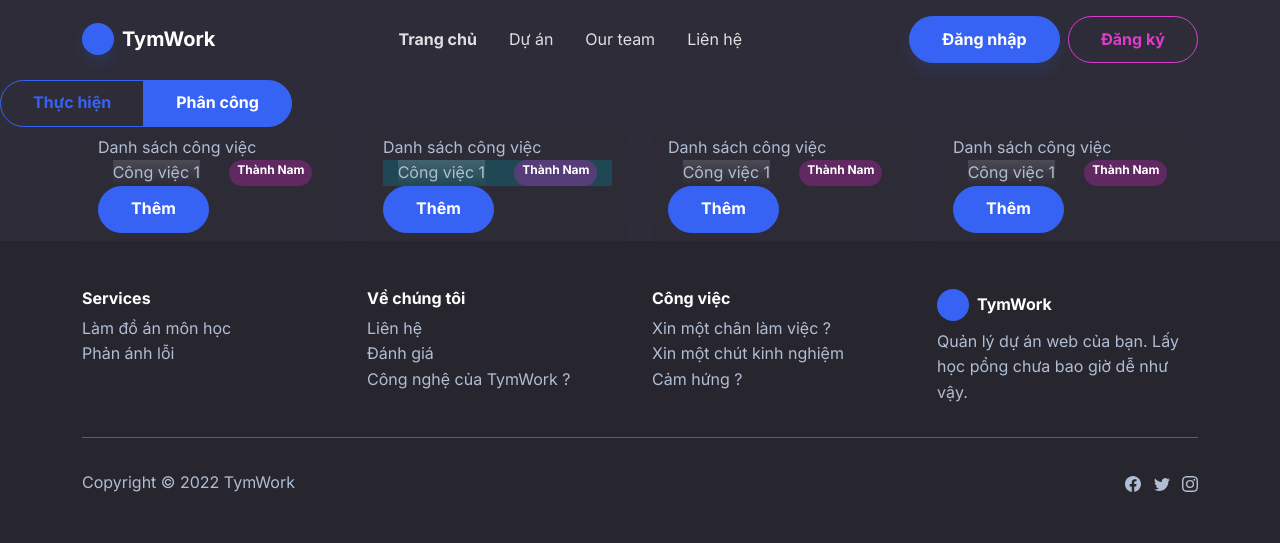
After one commit to TongDucThanhNam/FlaskWeb, a Flask app: page /phancong in a window 1280 px wide. The commit adds this page. Shown: the top 543 px of the page. Run offline with Flask 3, Linux system fonts and the light colour scheme; some libraries are stand-ins or nearby versions.

Commit message:
add phancong

```diff
--- a/app/main/views.py
+++ b/app/main/views.py
@@ -122,3 +122,9 @@ def logout():
 @main.route('/tymwork')
 def tymwork():
     return render_template('tymwork.html')
+
+
+# route phancong
+@main.route('/phancong')
+def phancong():
+    return render_template('phancong.html')
--- /dev/null
+++ b/app/templates/phancong.html
@@ -0,0 +1,108 @@
+<!DOCTYPE html>
+<html lang="en">
+
+<head>
+    <meta charset="utf-8">
+    <meta name="viewport" content="width=device-width, initial-scale=1.0, shrink-to-fit=no">
+    <title>Home - Brand</title>
+    <link rel="stylesheet" href="../static/bootstrap/css/bootstrap.min.css">
+    <link rel="stylesheet"
+          href="https://fonts.googleapis.com/css?family=Inter:300italic,400italic,600italic,700italic,800italic,400,300,600,700,800&amp;display=swap">
+</head>
+<body>
+{% include 'macros/navbar.html' %}
+<div class="btn-group" role="group" aria-label="Basic radio toggle button group">
+    <input onclick="document.location.href='{{ url_for('main.tymwork') }}'" type="radio" class="btn-check" name="btnradio" id="btnradio1" autocomplete="off">
+    <label class="btn btn-outline-primary" for="btnradio1">Thực hiện</label>
+
+    <input checked type="radio" class="btn-check" name="btnradio" id="btnradio2" autocomplete="off">
+    <label class="btn btn-outline-primary" for="btnradio2">Phân công</label>
+</div>
+
+<div class="container">
+    <div class="row">
+        <div class="col-3">
+            <div class="card">
+                {#Chưa làm#}
+                <div class="card-header">
+                    <a class="mb-0">Danh sách công việc</a>
+                    <div class="">
+                        <div class="d-flex justify-content-around">
+                            <a class="bg-gradient">Công việc 1</a>
+                            <div class="bg-secondary-light badge">
+                                <span>Thành Nam</span>
+                            </div>
+                        </div>
+                        <button class="btn btn-primary">Thêm</button>
+                    </div>
+                </div>
+            </div>
+        </div>
+
+        <div class="col-3">
+            <div class="card">
+                {#Đang làm#}
+                <div class="card-header">
+                    <a class="mb-0">Danh sách công việc</a>
+                    <div class="">
+                        <div class="d-flex justify-content-around  bg-info-light">
+                            <a class="bg-gradient">Công việc 1</a>
+                            <div class="bg-secondary-light badge">
+                                <span>Thành Nam</span>
+                            </div>
+                        </div>
+                        <button class="btn btn-primary">Thêm</button>
+                    </div>
+                </div>
+            </div>
+        </div>
+
+        <div class="col-3">
+            <div class="card">
+                {#Đã làm#}
+                <div class="card-header">
+                    <a class="mb-0">Danh sách công việc</a>
+                    <div class="">
+                        <div class="d-flex justify-content-around">
+                            <a class="bg-gradient">Công việc 1</a>
+                            <div class="bg-secondary-light badge">
+                                <span>Thành Nam</span>
+                            </div>
+                        </div>
+                        <button class="btn btn-primary">Thêm</button>
+                    </div>
+                </div>
+            </div>
+        </div>
+
+        <div class="col-3">
+            <div class="card">
+                {#Đã kiểm tra lại#}
+                <div class="card-header">
+                    <a class="mb-0">Danh sách công việc</a>
+                    <div class="">
+                        <div class="d-flex justify-content-around">
+                            <a class="bg-gradient">Công việc 1</a>
+                            <div class="bg-secondary-light badge">
+                                <span>Thành Nam</span>
+                            </div>
+                        </div>
+                        <button class="btn btn-primary">Thêm</button>
+                    </div>
+                </div>
+            </div>
+        </div>
+
+
+    </div>
+</div>
+
+
+{% include 'macros/footer.html' %}
+<script src="../static/bootstrap/js/bootstrap.min.js"></script>
+<script src="../static/js/bs-init.js"></script>
+<script src="../static/js/bold-and-dark.js"></script>
+</div>
+</body>
+
+</html>
--- a/flaskapp.py
+++ b/flaskapp.py
@@ -5,4 +5,4 @@ from app import create_app
 app = create_app(os.getenv('FLASK_CONFIG') or 'default')
 
 if __name__ == '__main__':
-    app.run(host='0.0.0.0', port=5000)
+    app.run(port=5000)
```
Also changed, not shown: app/templates/tymwork.html (+7 -0 lines).
